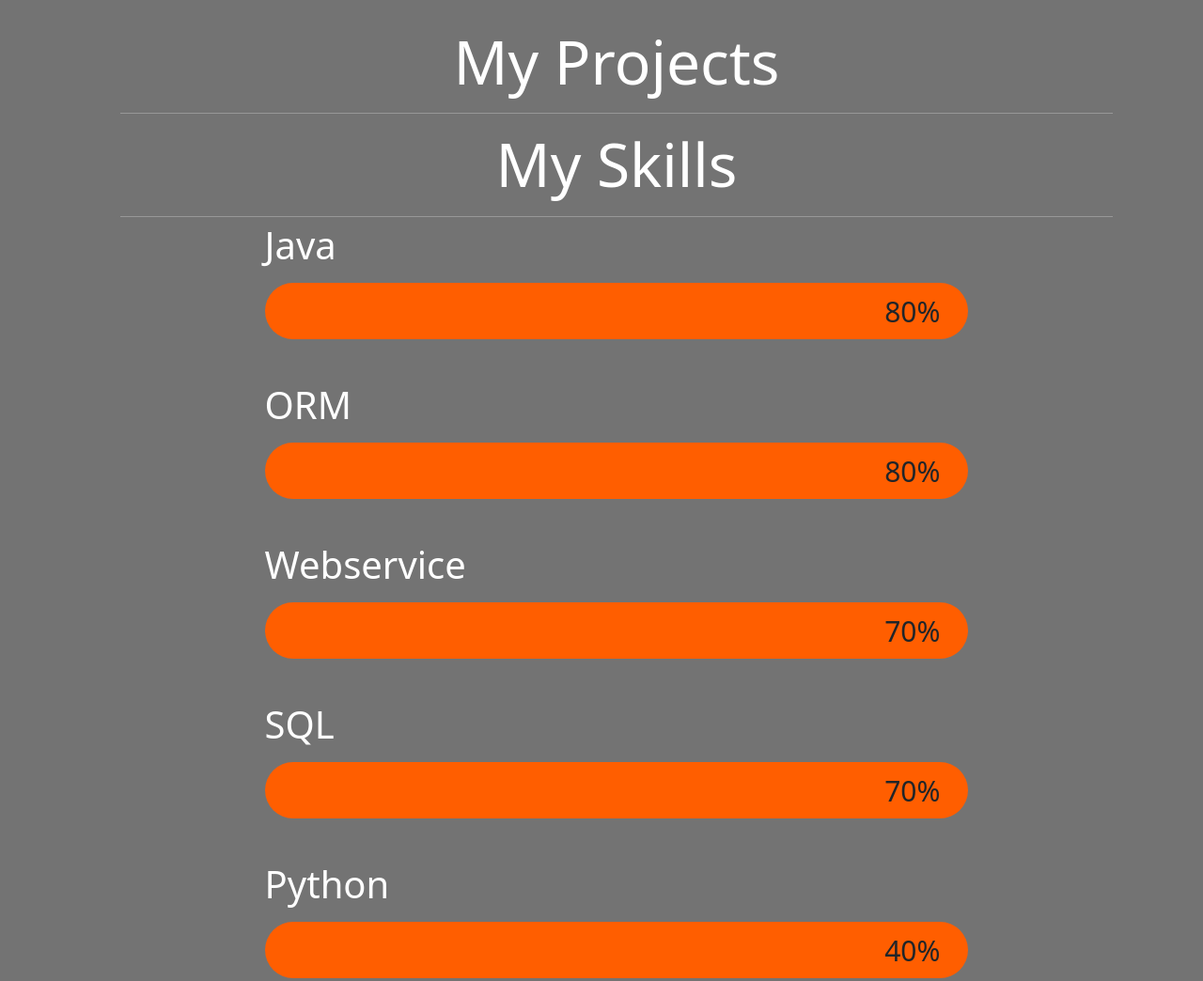
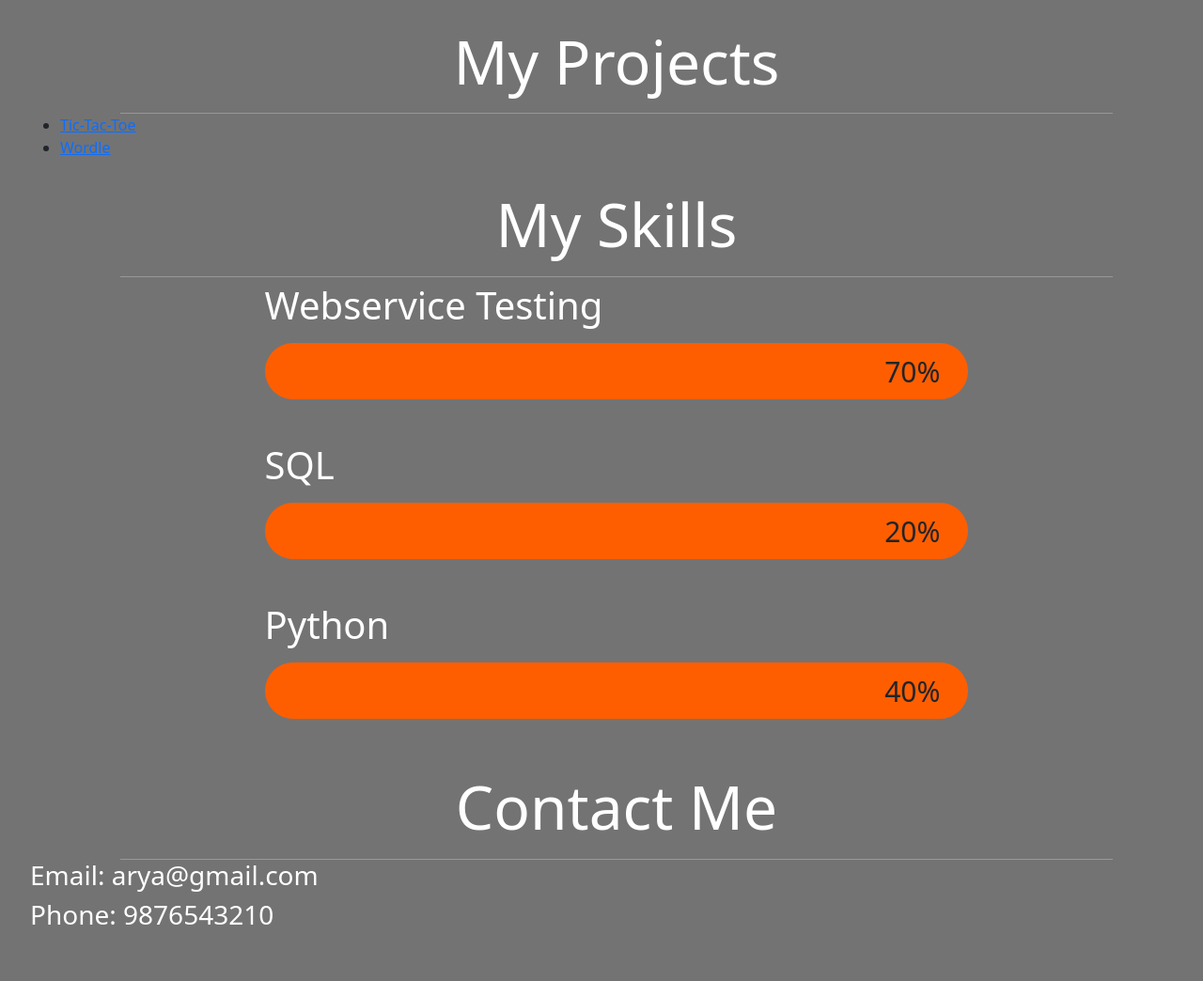
Before and after one commit to arya-msg/arya-msg.github.io, a plain HTML site: page index.html in a window 1280 px wide. Shown: the part 1360-2404 px from the top of the page at 94% size. After the commit the page ends 2358 px from the top, so only its background shows below. Drawn offline with nearby package versions, Linux system fonts and the light colour scheme.

Commit message:
Update index.html

```diff
--- a/index.html
+++ b/index.html
@@ -74,29 +74,23 @@
          </div>
       </section>
       <section class="projects" id="projects">
-      <h1 class="heading"> My Projects </h1>
-
+	      <h1 class="heading"> My Projects </h1>
+	      <div class="project">
+		  <ul>
+		    <li>
+		      <a href="tictactoe.html" target="_blank">Tic-Tac-Toe</a>
+		    </li>
+		    <li>
+		      <a href="wordle.html" target="_blank">Wordle</a>
+		    </li>
+		  </ul>
+		</div>
         </section>
       <section class="skills" id="skills">
 	  <h1 class="heading">My Skills </h1>
          <div class="skills-area">
-
             <div class="skill">
-               <div class="skill-title">Java</div>
-               <div class="skill-bar"></div>
-               <div class="java skill-fill">
-                  <span class="skill-percent">80%
-               </div>
-            </div>
-            <div class="skill">
-               <div class="skill-title">ORM</div>
-               <div class="skill-bar"></div>
-               <div class="orm skill-fill">
-                  <span class="skill-percent">80%
-               </div>
-            </div>
-            <div class="skill">
-               <div class="skill-title">Webservice</div>
+               <div class="skill-title">Webservice Testing</div>
                <div class="skill-bar"></div>
                <div class="webservice skill-fill">
                   <span class="skill-percent">70%
@@ -106,7 +100,7 @@
                <div class="skill-title">SQL</div>
                <div class="skill-bar"></div>
                <div class="sql skill-fill">
-                  <span class="skill-percent">70%
+                  <span class="skill-percent">20%
                </div>
             </div>
             <div class="skill">
```
